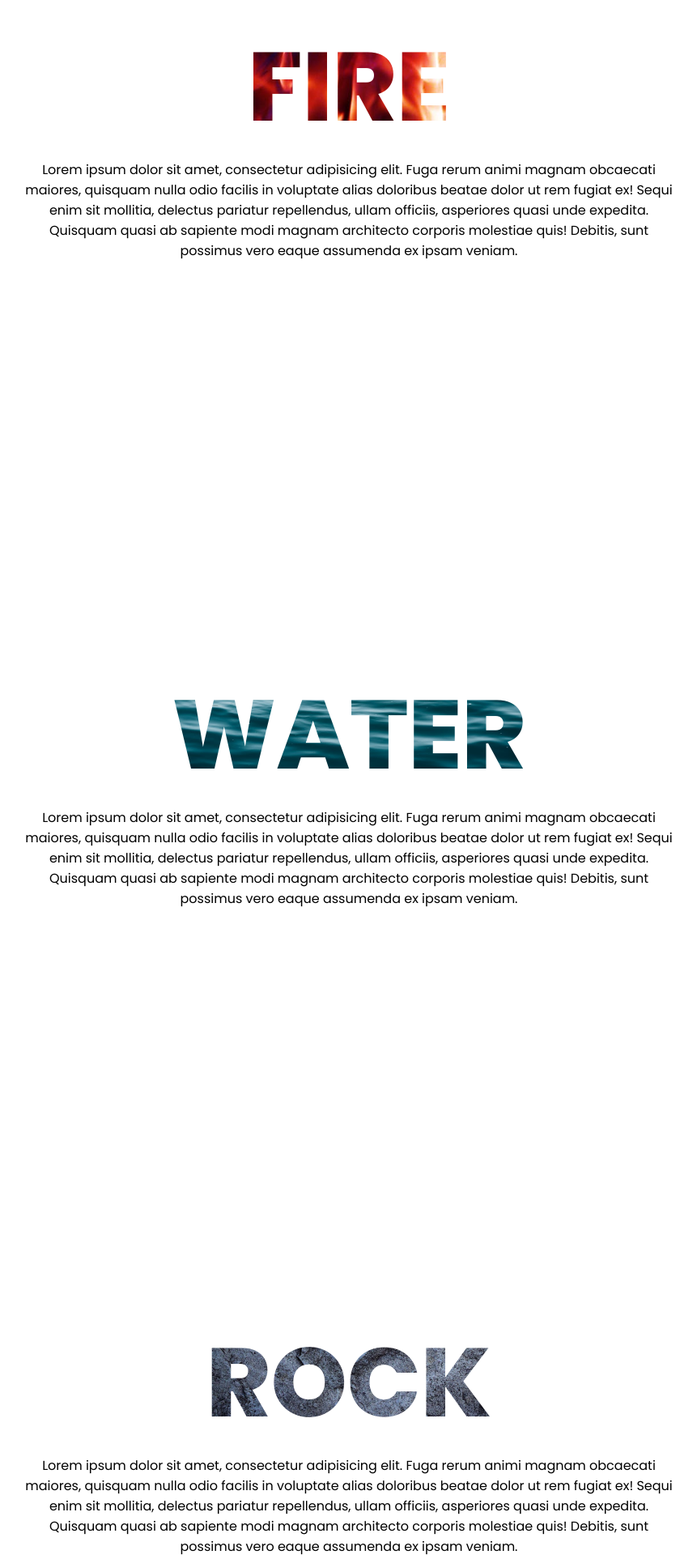
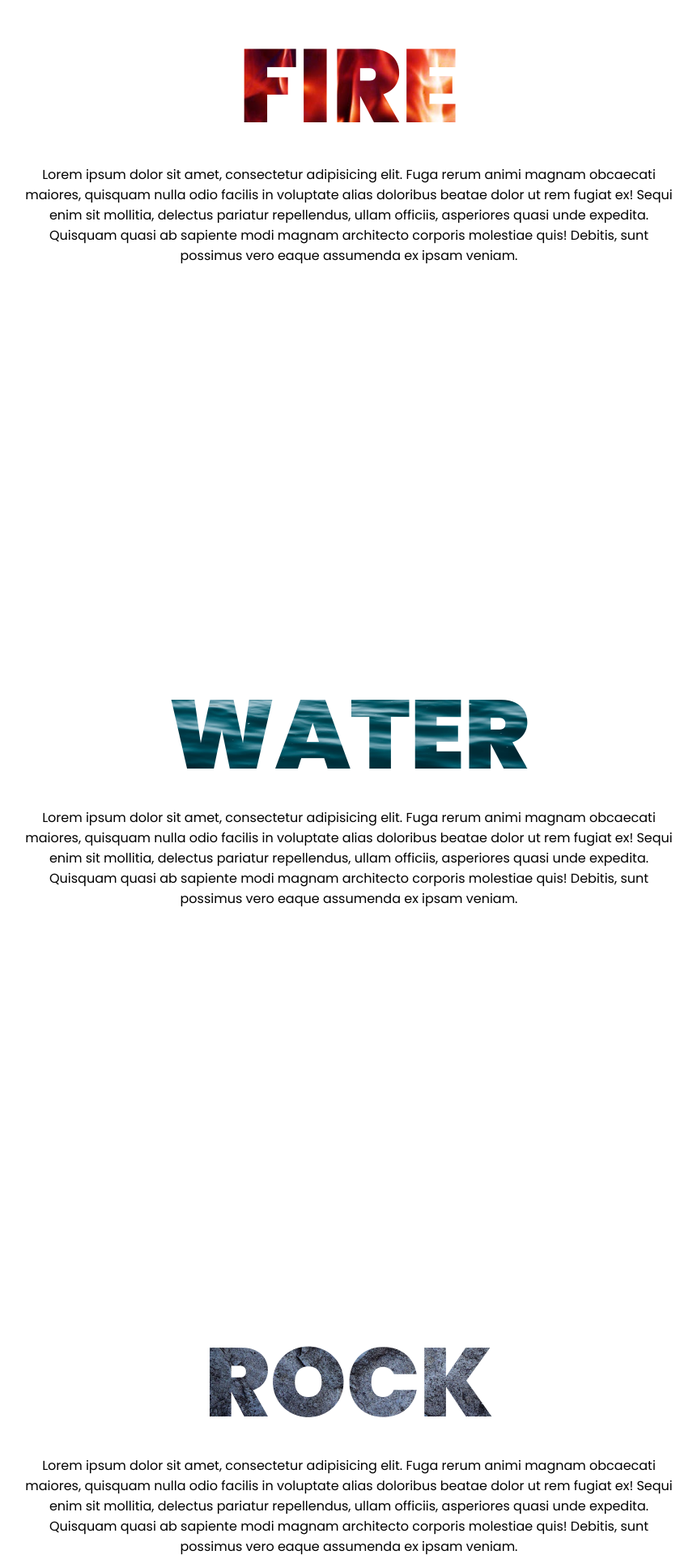
Before and after one commit to Derik300309/Parallax-text, a plain HTML site: page index.html in a window 1280 px wide. Shown: the part 231-2156 px from the top of the page at 81% size, without its empty margins (209-1070 px from the left). Drawn offline with Linux system fonts and the light colour scheme.

Commit message:
The final version

```diff
--- a/css/main.css
+++ b/css/main.css
@@ -13,12 +13,13 @@ section
     display: flex;
     justify-content: center;
     align-items: center;
+    width: 100%;
 }
 .fire h1
 {
 
     position: relative;
-    font-size: 12em;
+    font-size: 8em;
     z-index: 100;
     background-image: url(../img/fire.jpeg);
     background-size: cover;
@@ -26,22 +27,22 @@ section
     background-attachment: fixed;
     -webkit-background-clip: text;
     -webkit-text-fill-color: transparent;
-    font-size: 120px;
     text-transform: uppercase;
-    font-weight: 800;
+    font-weight: 900;
     -webkit-font-smoothing: antialiased;
     background-repeat: repeat;
 }
 .fire .content
 {
+    min-width: 320px;
+    text-align: center;
     max-width: 800px;
-    text-align: center;
 }
 .water h1
 {
 
     position: relative;
-    font-size: 12em;
+    font-size: 8em;
     z-index: 100;
     background-image: url(../img/water.jpeg);
     background-size: cover;
@@ -51,20 +52,21 @@ section
     -webkit-text-fill-color: transparent;
     font-size: 120px;
     text-transform: uppercase;
-    font-weight: 800;
+    font-weight: 900;
     -webkit-font-smoothing: antialiased;
     background-repeat: repeat;
 }
 .water .content
 {
+    min-width: 320px;
+    text-align: center;
     max-width: 800px;
-    text-align: center;
 }
 .rock h1
 {
 
     position: relative;
-    font-size: 12em;
+    font-size: 8em;
     z-index: 100;
     background-image: url(../img/rock.jpeg);
     background-size: cover;
@@ -74,12 +76,21 @@ section
     -webkit-text-fill-color: transparent;
     font-size: 120px;
     text-transform: uppercase;
-    font-weight: 800;
+    font-weight: 900;
     -webkit-font-smoothing: antialiased;
     background-repeat: repeat;
 }
 .rock .content
 {
+    min-width: 320px;
+    text-align: center;
     max-width: 800px;
-    text-align: center;
 }
+@media (max-width: 450px)
+{
+    .water h1,
+    .rock h1
+    {
+        font-size: 5em;
+    }
+}
```
